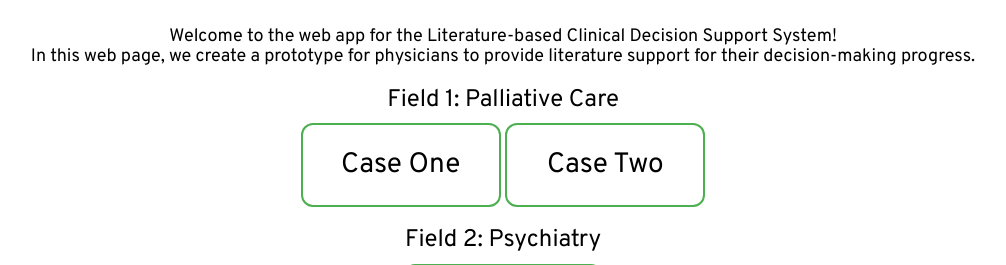
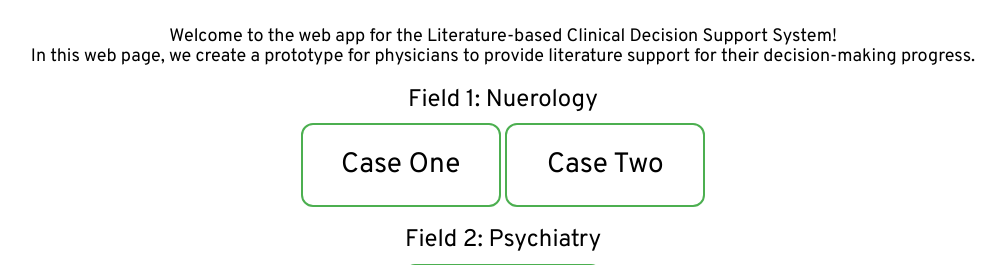
Before and after one commit to YuexingHao/Literature-Based-BLR, a Flask app: page / in a window 1280 px wide. Shown: the part 360-625 px from the top of the page, without its empty margins (137-1143 px from the left). Run offline with Flask 2, Linux system fonts and the light colour scheme; some libraries are stand-ins or nearby versions.

Commit message:
Update main_page.html

```diff
--- a/templates/main_page.html
+++ b/templates/main_page.html
@@ -50,7 +50,7 @@
   </center>
 </nav>
 
-<h3><center>Field 1: Palliative Care</center></h3>
+<h3><center>Field 1: Nuerology</center></h3>
 
 <!-- Case One: Trigger the modal with a button -->
   <button type="button" class="button button1" data-toggle="modal" data-target="#myModal1">Case One</button>
@@ -119,7 +119,6 @@
         </div>
       </div>
     </div>
-  </div>
 </center>
 
 </div>
```
